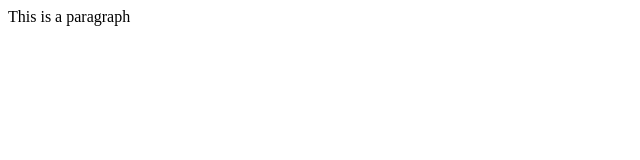
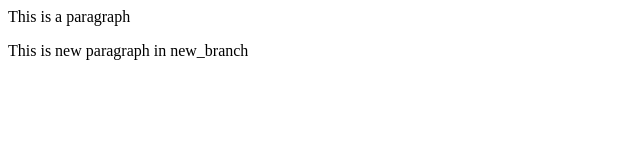
Before and after one commit to Prashant-Bhardwaj01/for_practice, a plain HTML site: page index.html in a window 1280 px wide. Shown: the whole page, without its empty margins (0-640 px from the left). Drawn offline with Linux system fonts and the light colour scheme.

Commit message:
Add new Paragraph

```diff
--- a/index.html
+++ b/index.html
@@ -1 +1,2 @@
 <p>This is a paragraph</p>
+<p>This is new paragraph in new_branch</p>
```
